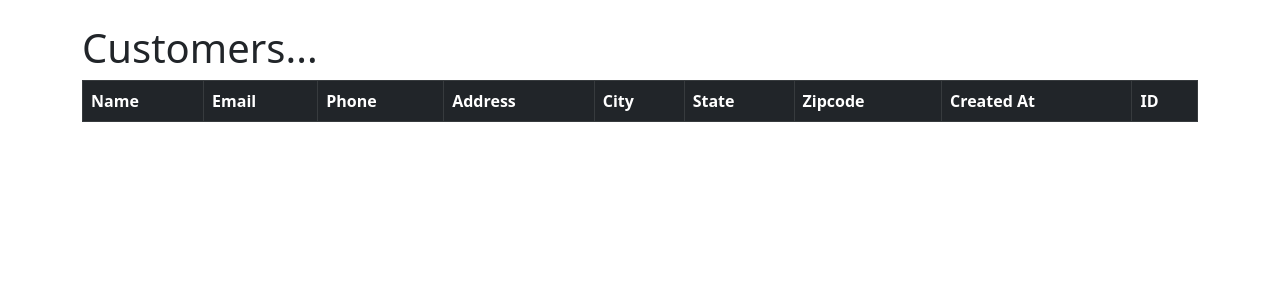
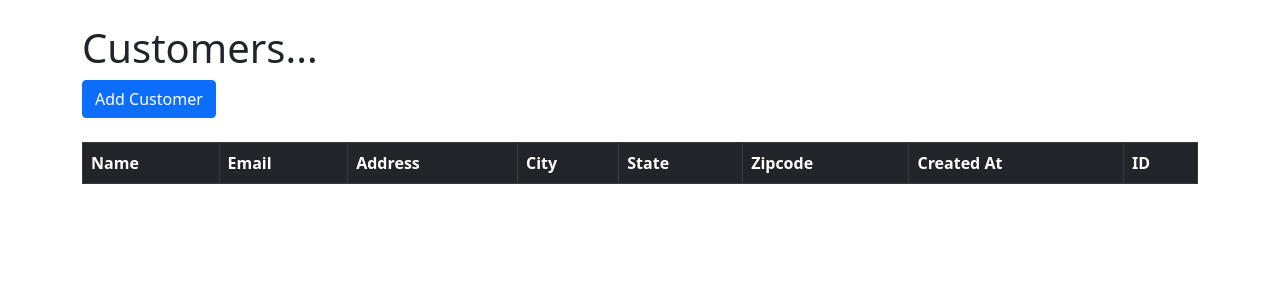
Before and after one commit to TobiasRafael/DJANGO-CRM, a Django app: page / in a window 1280 px wide. Shown: the part 56-356 px from the top of the page. Run offline with Django 4.2, Linux system fonts and the light colour scheme; the visitor is signed in with stand-in values (Sample User, id 1); data that the repository does not hold is empty.

Commit message:
delete, add forms/views added

```diff
--- a/website/templates/home.html
+++ b/website/templates/home.html
@@ -1,18 +1,17 @@
 {% extends 'base.html' %}
 
 {% block content %}
-
-
     {% if user.is_authenticated %}
 
     <h1>Customers...</h1>
-
+    <a href="{% url 'add_customer' %}" class="btn btn-primary">Add Customer</a>
+    </br>
+    </br>
     <table class="table table-striped table-hover table-bordered">
       <thead class="table-dark">
         <tr>
           <th scope="col">Name</th>
           <th scope="col">Email</th>
-          <th scope="col">Phone</th>
           <th scope="col">Address</th>
           <th scope="col">City</th>
           <th scope="col">State</th>
@@ -27,13 +26,12 @@
         <tr>
             <td>{{customer.first_name}} {{customer.last_name}}</td>
             <td>{{customer.email}}</td>
-            <td>{{customer.phone}}</td>
             <td>{{customer.address}}</td>
             <td>{{customer.city}}</td>
             <td>{{customer.state}}</td>
             <td>{{customer.zipcode}}</td>
-            <td>{{customer.created_at}}</td>
-            <td>{{customer.id}}</td>
+            <td>{{customer.create_at}}</td>
+            <td><a href="{% url 'customer' customer.id  %}">{{customer.id}} <a/>  </td>
           </tr>
        {%endfor%}
 {% endif %}
@@ -41,6 +39,7 @@
     </table>
 
     {% else %}
+<div class="col-md-6 offset-md-3">
     <h1>Login</h1>
     <br/>
     <form method="POST" action="{% url 'home' %}">
@@ -57,7 +56,6 @@
             <button type="submit" class="btn btn-primary">Login</button>
           </form>
     </form>
-
-
+</div>
 {% endif %}
 {% endblock %}
--- a/website/urls.py
+++ b/website/urls.py
@@ -5,5 +5,8 @@ urlpatterns = [
     path('', views.home, name='home'),
     # path('login/', views.login_user, name='login'),
     path('logout/', views.logout_user, name='logout'),
-    path('register/', views.register_user, name='register')
+    path('register/', views.register_user, name='register'),
+    path('customer/<int:pk>', views.customer_record, name='customer'),
+    path('delete_customer/<int:pk>', views.delete_customer, name='delete_customer'),
+    path('add_customer/', views.add_customer, name='add_customer')
 ]
--- a/website/views.py
+++ b/website/views.py
@@ -1,7 +1,7 @@
 from django.shortcuts import render, redirect
 from django.contrib.auth import authenticate, login, logout
 from django.contrib import messages
-from .forms import SignUpForm
+from .forms import SignUpForm, AddCustomerForm
 from .models import Customer
 
 # Create your views here.
@@ -50,3 +50,34 @@ def register_user(request):
         return render(request, 'register.html', {'form':form})
 
     return render(request, 'register.html', {'form':form})
+
+def customer_record(request, pk):
+    if request.user.is_authenticated:
+        customer_record = Customer.objects.get(id=pk)
+        return render(request, 'customer.html', {'customer_record': customer_record})
+    else:
+        messages.success(request, 'You must be logged in to view that page')
+        return redirect('home')
+
+def delete_customer(request, pk):
+    if request.user.is_authenticated:
+        delete_it = Customer.objects.get(id=pk)
+        delete_it.delete()
+        messages.success(request, "Records Deleted Succesfully")
+        return redirect('home')
+    else:
+        messages.success(request, 'You must be logged in to do that')
+        return redirect('home')
+
+def add_customer(request):
+    form  = AddCustomerForm(request.POST or None)
+    if request.user.is_authenticated:
+        if request.method == "POST":
+            if form.is_valid():
+                add_customer = form.save()
+                messages.success(request, "Customer Added")
+                return redirect('home')
+        return render(request, 'add_customer.html', {'form': form})
+    else:
+        messages.success(request, "You must be logged in")
+        return redirect('home')
```
Also changed, not shown: website/forms.py (+18 -0 lines), website/templates/add_customer.html (added, +20 -0 lines), website/templates/customer.html (added, +38 -0 lines).
